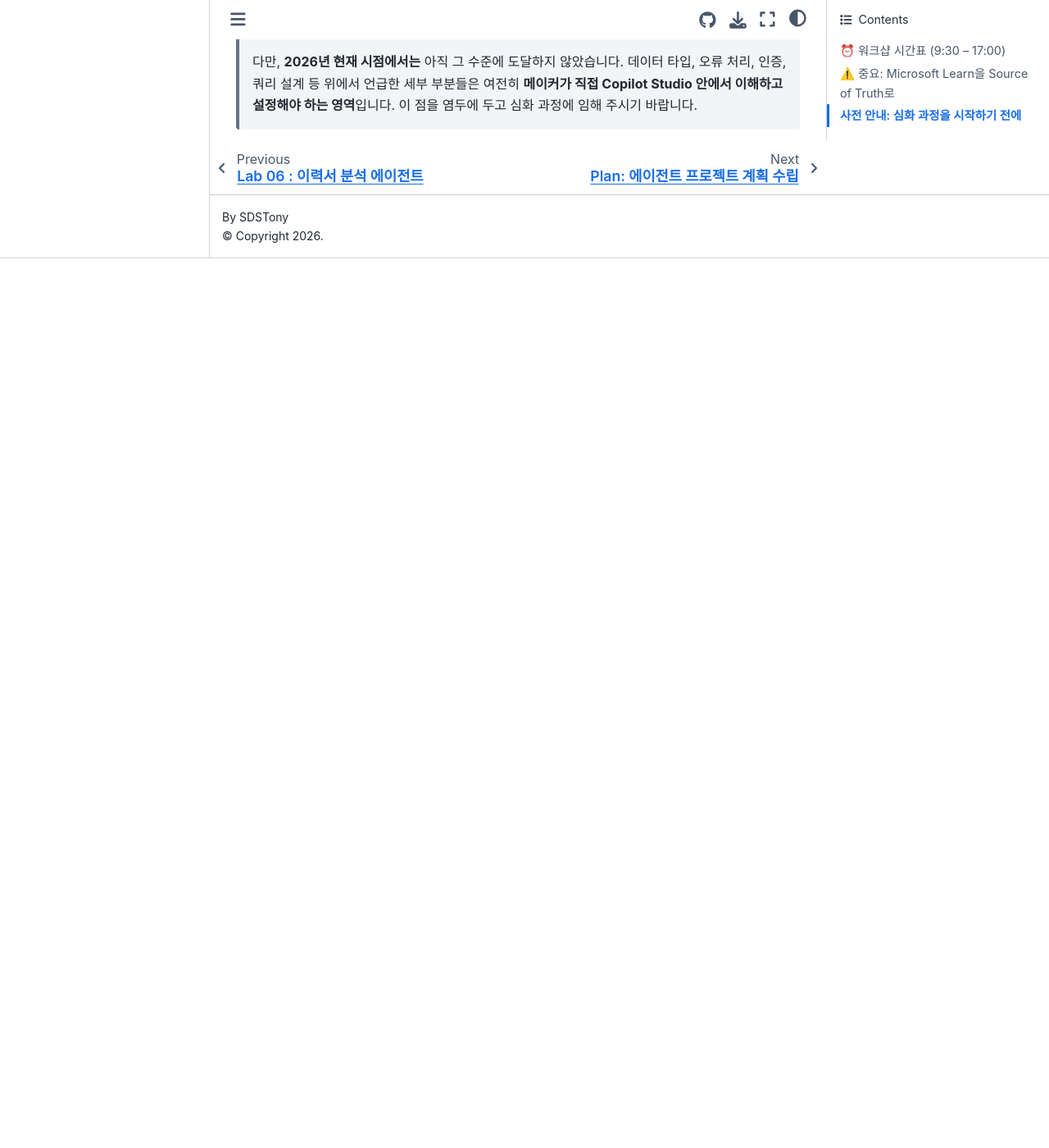
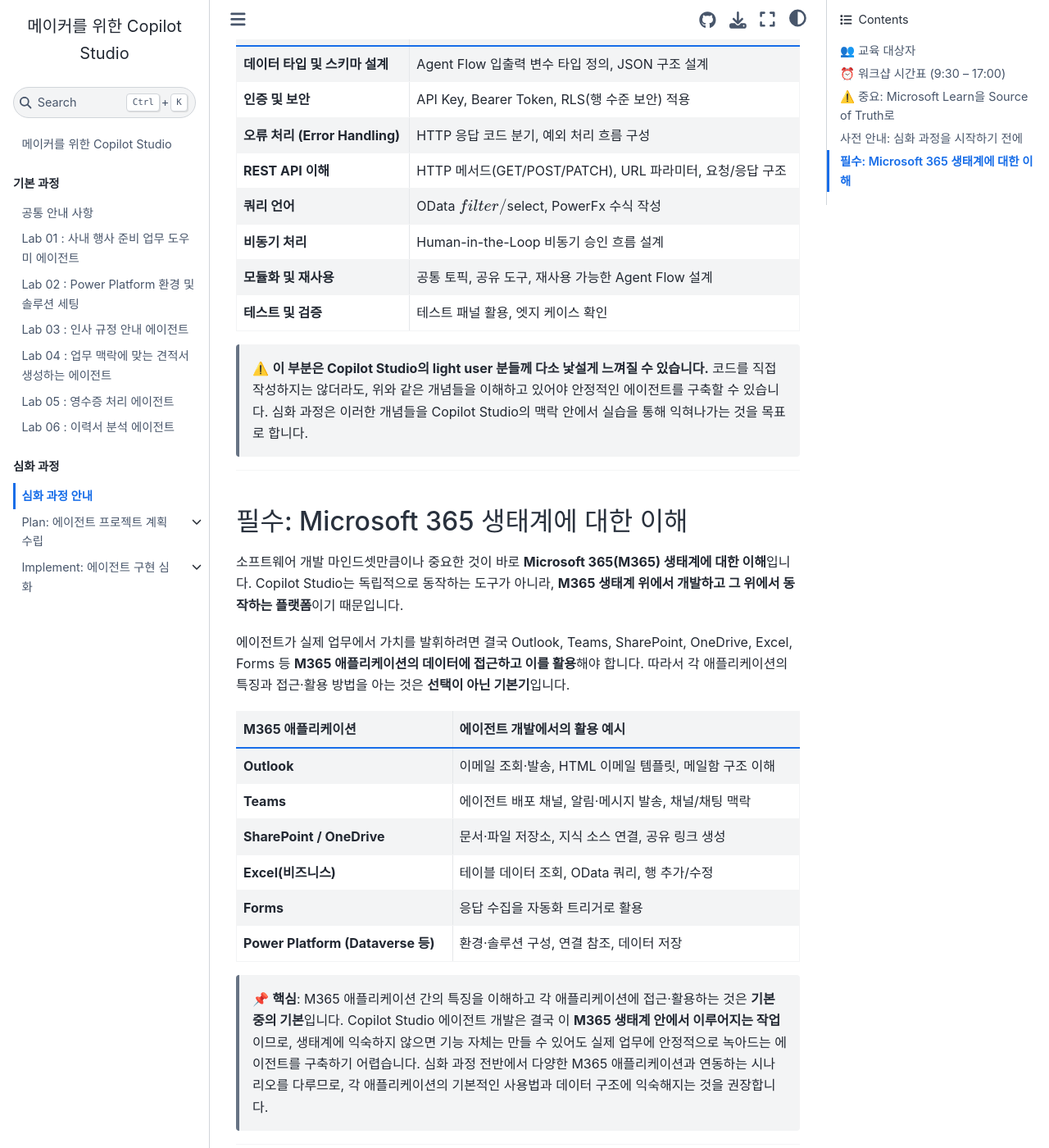
Before and after one commit to SDSTony/copilot-studio-for-makers, a Jupyter Book: the page built from book/advanced/advanced-course-disclaimer.md, in a window 1280 px wide and 1400 px high, scrolled down 2928 px. Shown: the whole window at 82% size. Built offline with Jupyter Book 1.0.4 settings and Sphinx 7.4.7 and the Sphinx Book theme 1.1.4, drawn with Linux system fonts in a browser that asks for light colours; before the commit the page ends 3243 px from its top, so only the background shows below that; some of the changed text lies outside the part shown.

Commit message:
update contents

````diff
--- a/book/advanced/advanced-course-disclaimer.md
+++ b/book/advanced/advanced-course-disclaimer.md
@@ -3,6 +3,29 @@
 > 이 심화 과정은 [Microsoft Copilot Studio Guidance](https://learn.microsoft.com/en-us/microsoft-copilot-studio/guidance/overview)의 핵심 프레임워크(Plan → Implement → Adopt → Manage → Improve)을 기반으로 작성되었으며, 그 중 Plan과 Implement 단계에 해당하는 내용을 다룹니다.
 
 > Plan 단계에서는 에이전트를 본격적으로 구축하기 전 목표와 KPI를 설정하고, 에이전트 설계 프레임워크를 활용하여 설계 방향을 정의하는 과정을 살펴봅니다. Implement 단계에서는 Copilot Studio를 활용하여 에이전트를 설계, 구축, 배포하는 방법에 대한 모범 사례와 실제 현장에서 자주 보이는 패턴들을 안내합니다.
+
+---
+
+## 👥 교육 대상자
+
+이 심화 과정은 엔터프라이즈 환경에서 Copilot Studio 솔루션을 **설계·구축**하는 기술 실무자에게 적합합니다.
+
+### 이런 분들께 적합합니다
+
+- 솔루션 아키텍트 / 엔터프라이즈 아키텍트
+- 딜리버리 컨설턴트 / 구현 리드(Implementation Lead)
+
+특히 아래에 해당한다면 이 과정에서 가장 많은 것을 얻어갈 수 있습니다.
+
+- 이미 **Power Platform 또는 Copilot Studio 사용 경험**이 있는 분
+- **Copilot Studio 에이전트 솔루션 아키텍처, 구현 전략**을 직접 담당하는 분
+- 확장 가능한 패턴, 보안, 아키텍처 의사결정에 대한 **더 깊이 있는 가이드**를 원하는 분
+
+### 이런 분들께는 적합하지 않습니다
+
+```{warning}
+이 과정은 **Power Platform 또는 Copilot Studio를 처음 접하는 입문자(beginner)를 위한 과정이 아닙니다.** Copilot Studio 기본 개념과 기초 사용법 및 Microsoft 365 어플리케이션에 익숙하지 않은 경우, 관련 내용을 먼저 숙지하신 뒤 참여하시길 권장합니다.
+```
 
 ---
 
@@ -62,6 +85,25 @@ Copilot Studio는 에이전트 개발의 진입 장벽을 크게 낮춰준 도
 
 ---
 
+## 필수: Microsoft 365 생태계에 대한 이해
+
+소프트웨어 개발 마인드셋만큼이나 중요한 것이 바로 **Microsoft 365(M365) 생태계에 대한 이해**입니다. Copilot Studio는 독립적으로 동작하는 도구가 아니라, **M365 생태계 위에서 개발하고 그 위에서 동작하는 플랫폼**이기 때문입니다.
+
+에이전트가 실제 업무에서 가치를 발휘하려면 결국 Outlook, Teams, SharePoint, OneDrive, Excel, Forms 등 **M365 애플리케이션의 데이터에 접근하고 이를 활용**해야 합니다. 따라서 각 애플리케이션의 특징과 접근·활용 방법을 아는 것은 **선택이 아닌 기본기**입니다.
+
+| M365 애플리케이션 | 에이전트 개발에서의 활용 예시 |
+|---|---|
+| **Outlook** | 이메일 조회·발송, HTML 이메일 템플릿, 메일함 구조 이해 |
+| **Teams** | 에이전트 배포 채널, 알림·메시지 발송, 채널/채팅 맥락 |
+| **SharePoint / OneDrive** | 문서·파일 저장소, 지식 소스 연결, 공유 링크 생성 |
+| **Excel(비즈니스)** | 테이블 데이터 조회, OData 쿼리, 행 추가/수정 |
+| **Forms** | 응답 수집을 자동화 트리거로 활용 |
+| **Power Platform (Dataverse 등)** | 환경·솔루션 구성, 연결 참조, 데이터 저장 |
+
+> 📌 **핵심**: M365 애플리케이션 간의 특징을 이해하고 각 애플리케이션에 접근·활용하는 것은 **기본 중의 기본**입니다. Copilot Studio 에이전트 개발은 결국 이 **M365 생태계 안에서 이루어지는 작업**이므로, 생태계에 익숙하지 않으면 기능 자체는 만들 수 있어도 실제 업무에 안정적으로 녹아드는 에이전트를 구축하기 어렵습니다. 심화 과정 전반에서 다양한 M365 애플리케이션과 연동하는 시나리오를 다루므로, 각 애플리케이션의 기본적인 사용법과 데이터 구조에 익숙해지는 것을 권장합니다.
+
+---
+
 > 💭 **미래에 대한 단상**
 >
 > 언젠가는 "Copilot Studio에서 자연어로 목적만 잘 설명하면, 위에서 언급된 모든 세부 기술적 구현을 AI가 자동으로 처리해주는" 날이 올 수도 있습니다. 추상화된 언어인 자연어가 Copilot Studio 상의 모든 세부 설정과 PowerFx 함수, expression 함수 등을 대체하는 시대가 완전히 열린다면, 지금과 같은 방식의 개발은 크게 달라질 것입니다.
````
